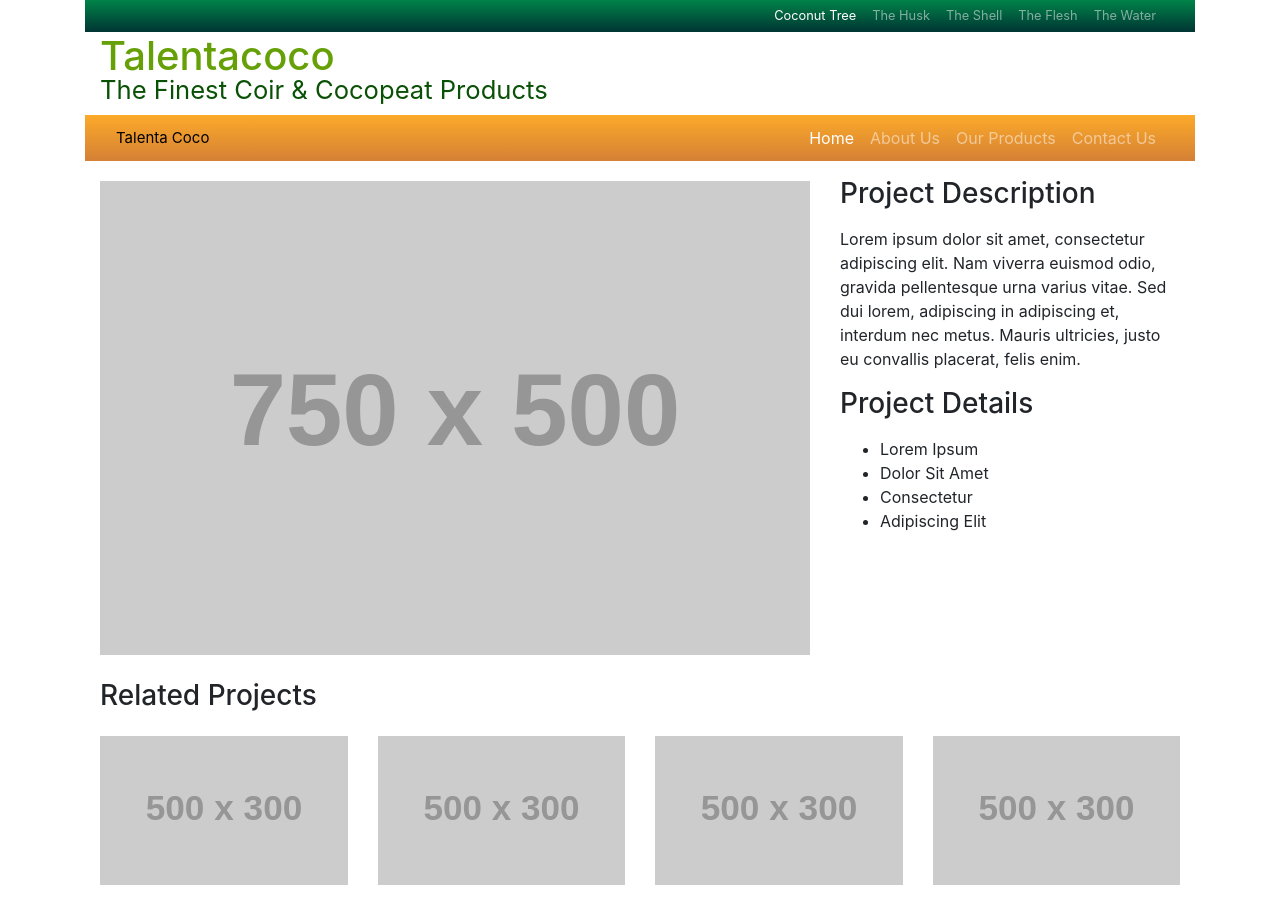
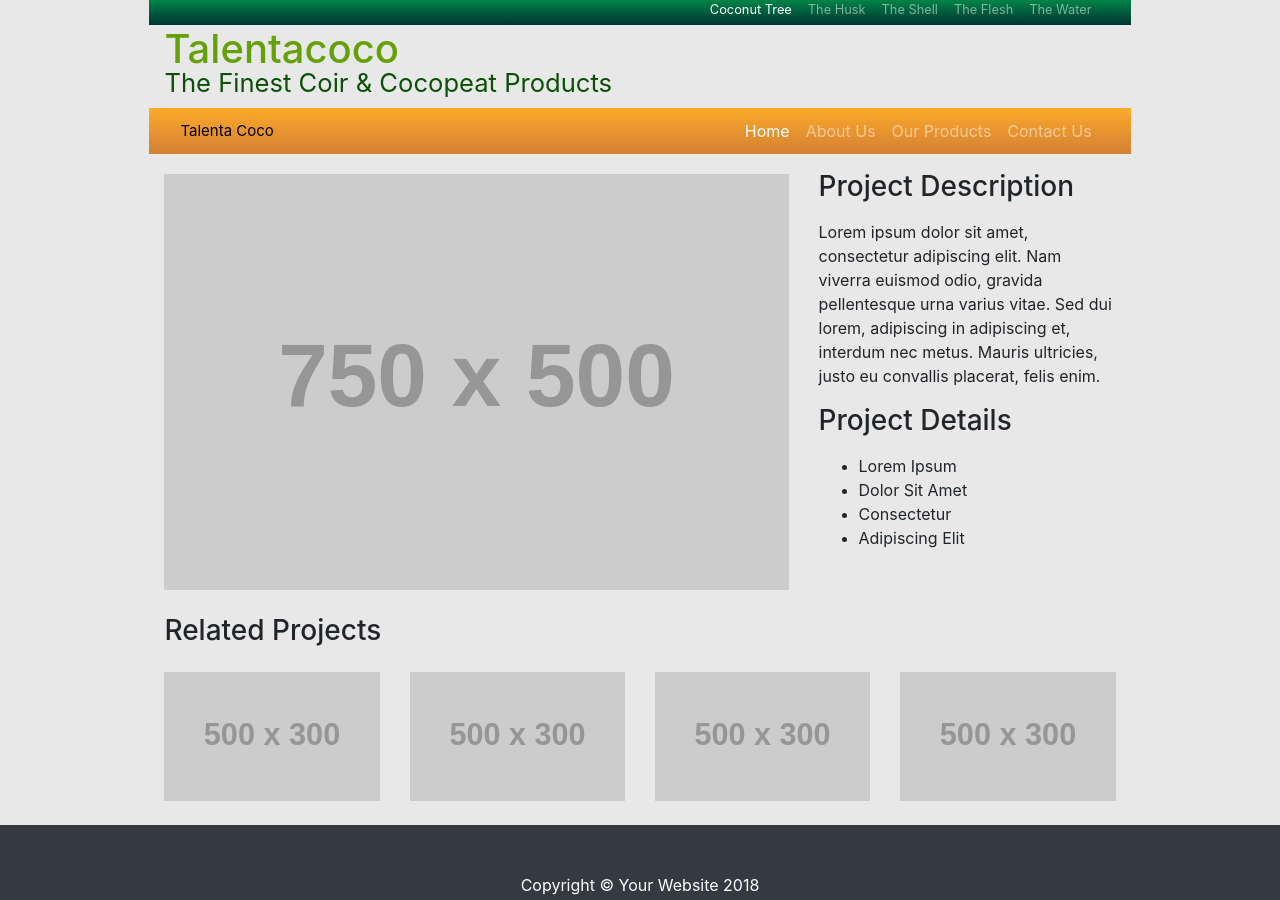
Before and after one commit to ChiranthakaJ/Talentacoco, a website: page index.html in a window 1280 px wide. Shown: the top 900 px of the page. Drawn offline with Linux system fonts and the light colour scheme; placeholder pictures from the web are drawn by us; files whose address does not match are found by name.

Commit message:
Add files via upload

```diff
--- a/css/talentacoco-custom.css
+++ b/css/talentacoco-custom.css
@@ -6,6 +6,7 @@
 
 body {
     padding-top: 54px;
+    background-color: #e8e8e8;
 }
 
 @media (min-width: 992px) {
@@ -16,8 +17,9 @@ body {
 
 .bg-green {
     background: linear-gradient(#008349, #003533);
-    line-height: 0px !important;
+    /*line-height: 0px !important;*/
     margin-top: -56px;
+    height: 25px;
 }
 
 .bg-green p {
@@ -56,4 +58,10 @@ body {
 
 .talentacoco-topnav-right {
     font-size: 0.8em;
+    margin-top: -5px !important;
 }
+
+.main-wrapper {
+    max-width: 79% !important;
+    margin: auto;
+}
```
